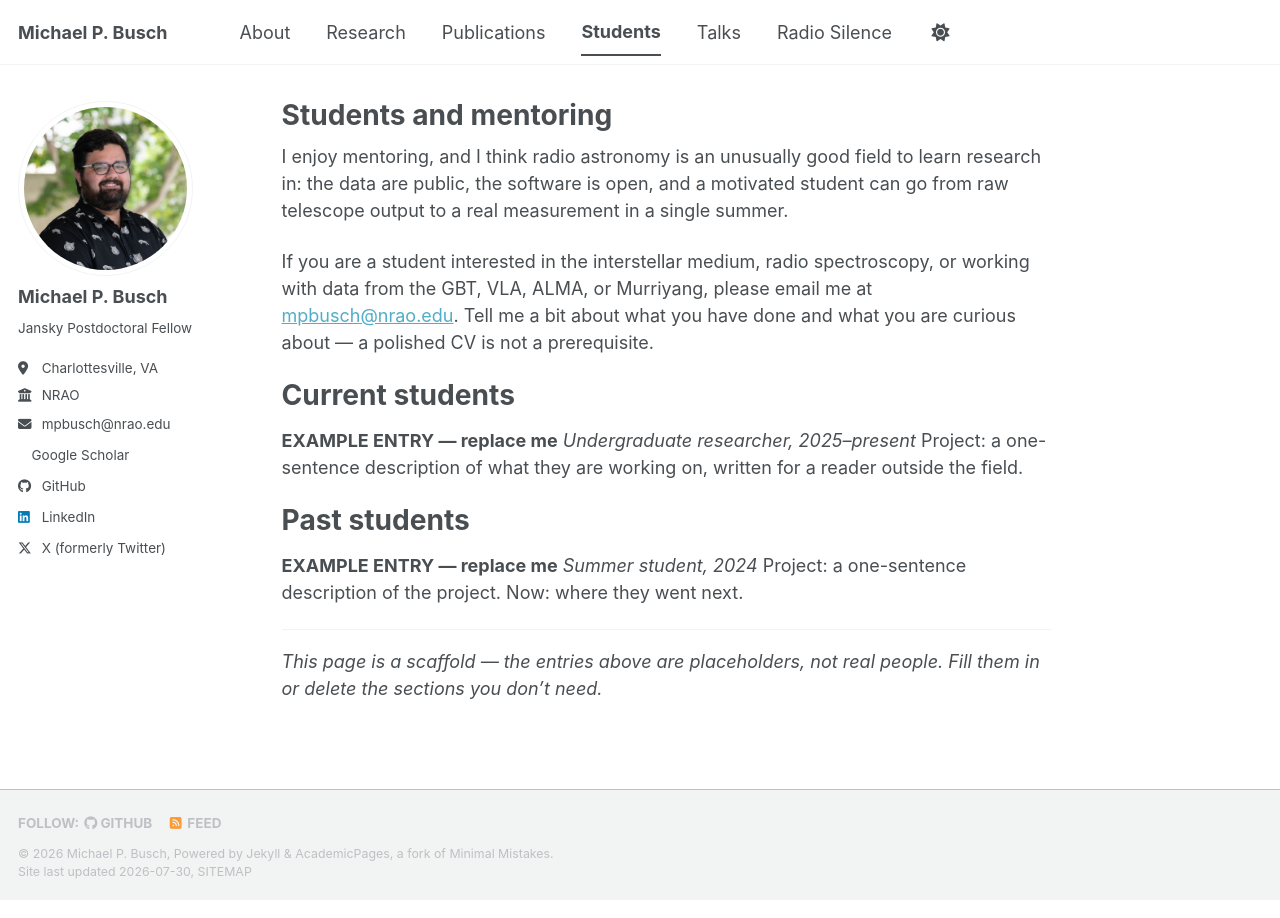
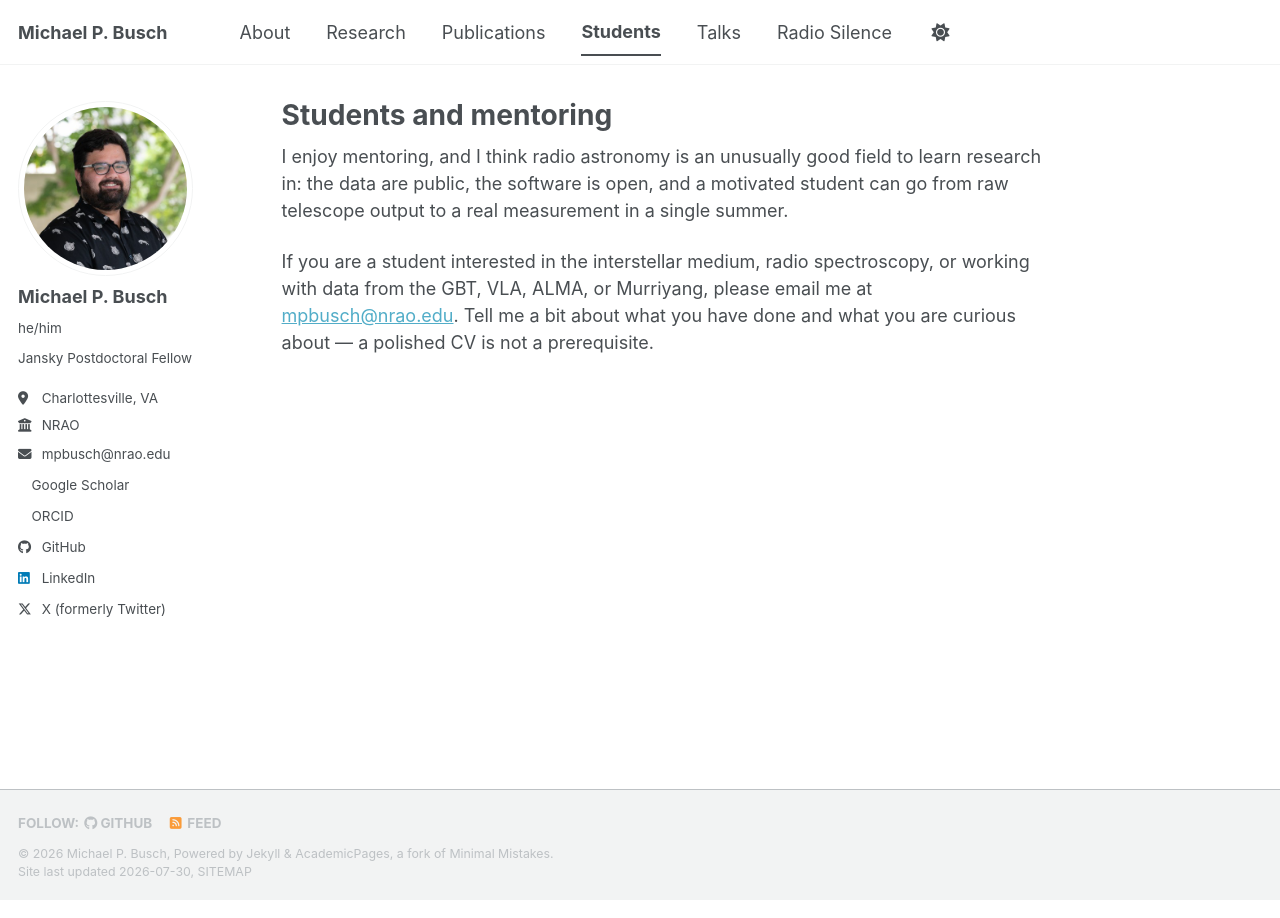
Before and after one commit to mbusch1/mbusch1.github.io, a Jekyll site: the page built from _pages/students.md, in a window 1280 px wide. Built offline with Jekyll 4.4.1, drawn with Linux system fonts in a browser that asks for light colours; a style sheet for code colours, icons or effects is not loaded.

Commit message:
Fill in ORCID, pronouns, and Twitter; unpublish placeholder content
Closes the TODOs that only needed confirmation: ORCID 0000-0003-4961-6511
in the sidebar, "he/him" pronouns, and the Twitter handle as-is.

Two changes keep placeholder text off the live site:
- Students page no longer ships "EXAMPLE ENTRY — replace me" people. The
  entry template is retained as a comment.
- The "Why Radio Silence" post is published: false, since the draft is in
  Claude's voice rather than Michael's.

The ADS link is now a union of the ORCID and author-name queries, so it is
robust whether or not the ORCID claim has propagated to every paper.

Co-Authored-By: Claude Opus 5 (1M context) <noreply@anthropic.com>

```diff
--- a/_config.yml
+++ b/_config.yml
@@ -24,7 +24,7 @@ author:
   # Biographic information
   avatar           : "michaelBusch.jpg"
   name             : "Michael P. Busch"
-  pronouns         : # TODO(Michael): add if you'd like them shown, e.g. "he/him"
+  pronouns         : "he/him"
   bio              : "Jansky Postdoctoral Fellow"
   location         : "Charlottesville, VA"
   employer         : "NRAO"
@@ -41,7 +41,7 @@ author:
   googlescholar    : "https://scholar.google.com/citations?user=CbPFf0IAAAAJ"
   inspire-hep      : # URL
   impactstory      : # URL
-  orcid            : # TODO(Michael): paste your ORCID URL here, e.g. "https://orcid.org/0000-0002-1825-0097" — icon stays hidden until you do
+  orcid            : "https://orcid.org/0000-0003-4961-6511"
   semantic         : # URL
   ssrn             : # URL
   pubmed           : # URL
@@ -77,7 +77,7 @@ author:
   steam            : # Username
   telegram         : # URL
   tumblr           : # Username
-  twitter          : "realMikeBusch"   # TODO(Michael): confirm this is still your handle
+  twitter          : "realMikeBusch"
   vine             : # Username
   weibo            : # Username
   wikipedia        : # Username
--- a/_pages/students.md
+++ b/_pages/students.md
@@ -17,16 +17,17 @@ you are curious about — a polished CV is not a prerequisite.
      now (open project, funding available, NRAO summer student program deadlines), this is the
      natural place for it. -->
 
+<!-- TODO(Michael): when you have students to list, uncomment the headings and entry blocks
+     below and fill them in. They are commented out rather than filled with examples so the
+     live site never shows placeholder people. Photos are optional — put one in images/ and
+     uncomment the image line.
+
 Current students
 ======
 
-<!-- TODO(Michael): replace the example below with your real students, and delete this comment.
-     Copy the block for each additional student. Photos are optional — if you add one, put it
-     in images/ and uncomment the image line. -->
+![Student name](/images/student-example.jpg){: .align-left width="120px"}
 
-<!-- ![Student name](/images/student-example.jpg){: .align-left width="120px"} -->
-
-**EXAMPLE ENTRY — replace me**
+**Student Name**
 *Undergraduate researcher, 2025–present*
 Project: a one-sentence description of what they are working on, written for a reader outside
 the field.
@@ -34,15 +35,9 @@ the field.
 Past students
 ======
 
-<!-- TODO(Michael): same format, plus where they went next — that last line is the part
-     prospective students actually read. -->
-
-**EXAMPLE ENTRY — replace me**
+**Student Name**
 *Summer student, 2024*
 Project: a one-sentence description of the project.
-Now: where they went next.
+Now: where they went next — the line prospective students actually read.
 
----
-
-*This page is a scaffold — the entries above are placeholders, not real people. Fill them in
-or delete the sections you don't need.*
+-->
```
Also changed, not shown: _pages/about.md (+0 -3 lines), _pages/publications.html (+4 -4 lines), _posts/2026-07-29-why-radio-silence.md (+5 -0 lines).
